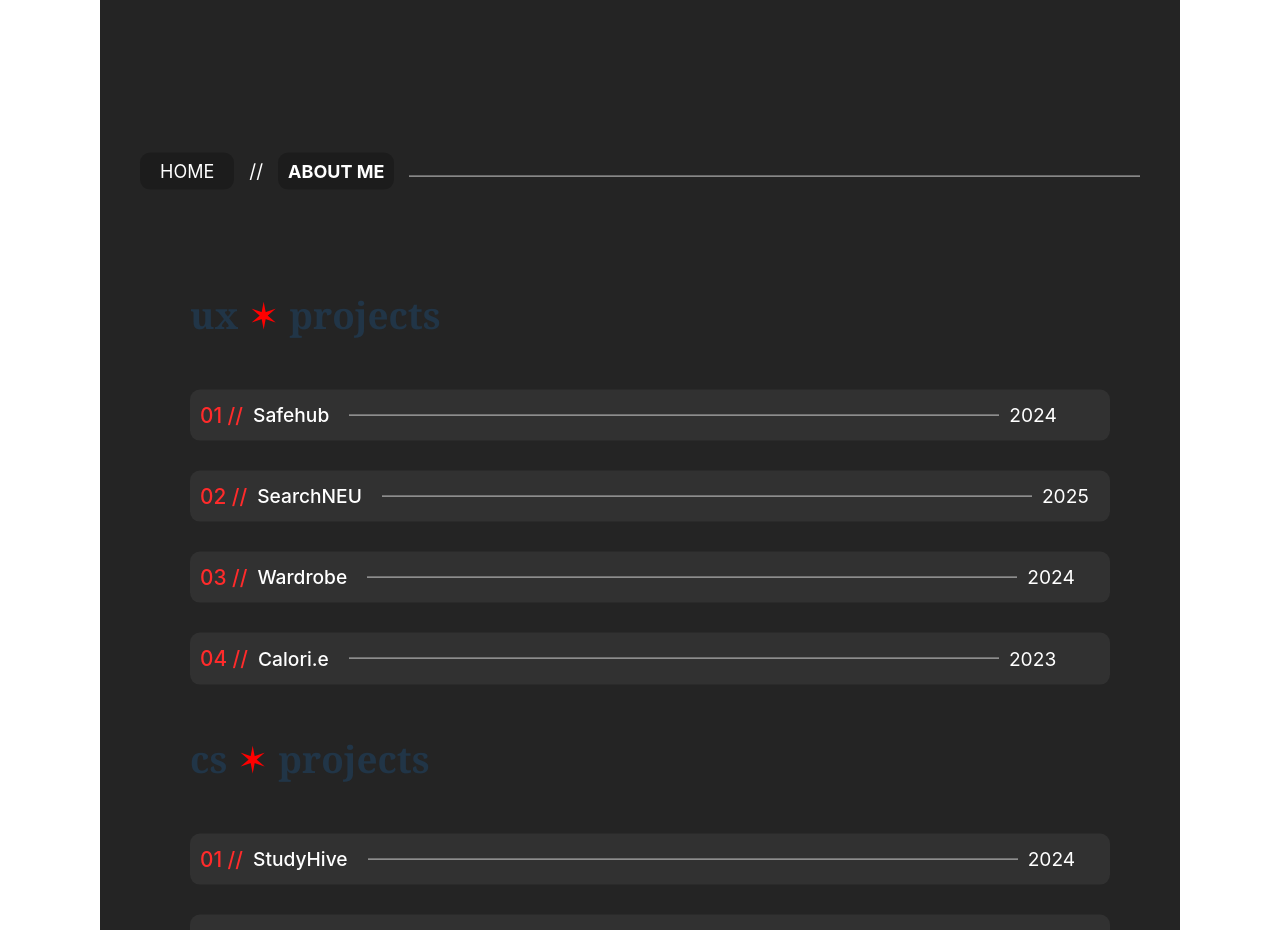
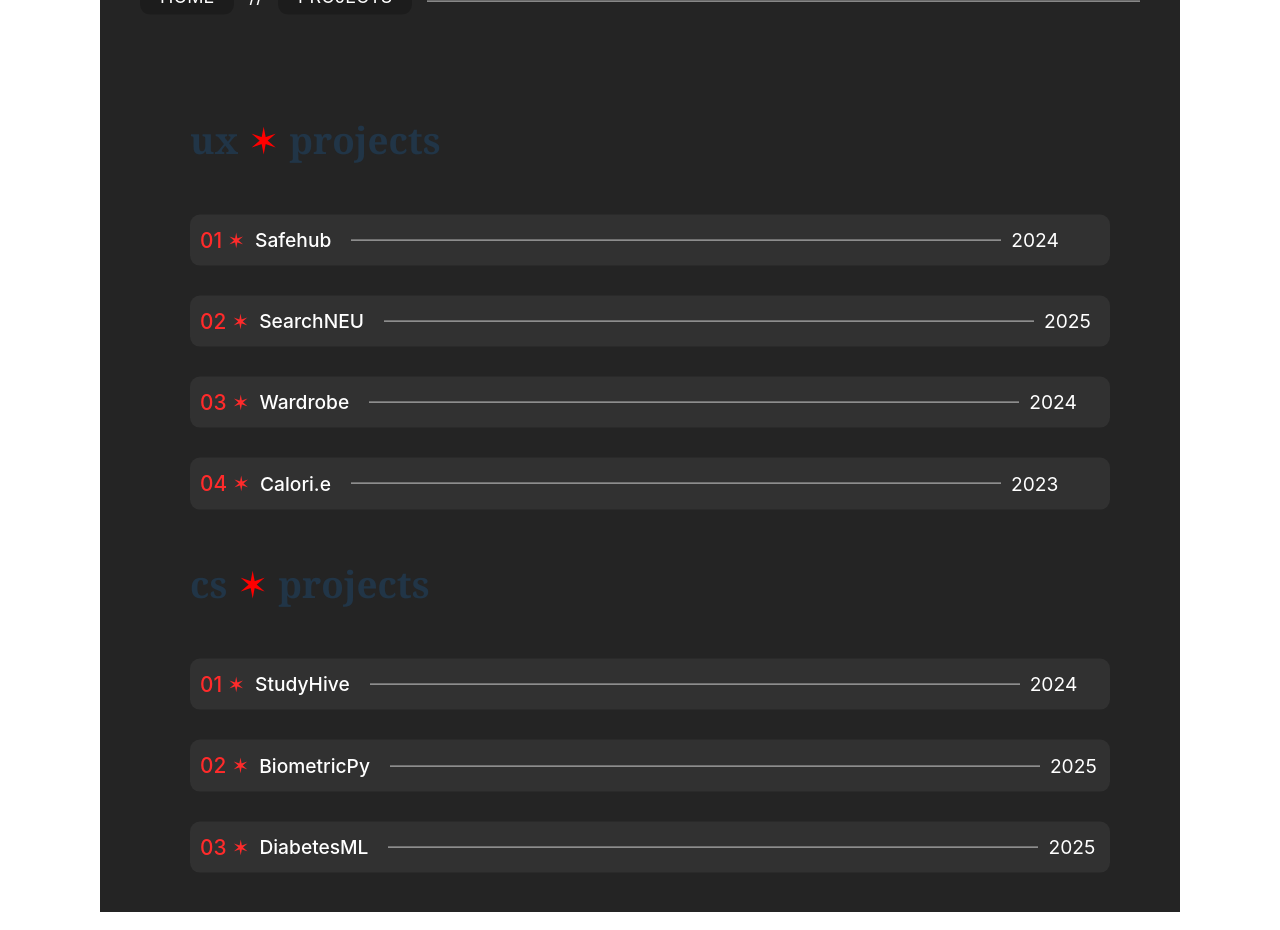
Before and after one commit to tissuepy/2025portfolio, a React (Vite) app: page /ux-projects in a window 1280 px wide. Shown: the top 930 px of the page. Built offline with nearby package versions, Linux system fonts and the light colour scheme.

Commit message:
march 2 commit
updated about me photo, added new information about me, updated css for the nav bar for the projects page and the about me page, and fixed spacing on the home page. also updated the projects page, added the diabetes ML project.

```diff
--- a/src/App.css
+++ b/src/App.css
@@ -162,8 +162,7 @@ html, body {
 
 
 .nav-bar3 {
-  display: flex;
-  margin-top: 120px; /* Increase margin to bring it down */
+  display: flex; /* Increase margin to bring it down */
   justify-content: center;
   align-items: center;
   gap: 5px;
@@ -188,7 +187,6 @@ html, body {
   display: flex;
   align-items: center;
   gap: 40px;
-  margin-top: 80px;
   width: 100%;
   max-width: 900px;
   margin-top: 50px;
@@ -200,7 +198,7 @@ html, body {
   width: 280px; /* Adjust width for a rectangular shape */
   height: 360px; /* Adjust height for a rectangular shape */
   border-radius: 10px; /* Curved edges */
-  margin-left: -100px;
+  margin-left: -60px;
   object-fit: cover;
 }
 
@@ -288,7 +286,7 @@ html, body {
 
 /* Add space below the photo library */
 .content-wrapper {
-  padding-bottom: 0px; /* Adjust the space as needed */
+  padding-bottom: 10000px; /* Adjust the space as needed */
 }
 
 
@@ -380,14 +378,6 @@ html, body {
   margin-top: 10px;
 }
 
-.nav-bar3 {
-  display: flex;
-  align-items: center;
-  justify-content: center;
-  position: relative;
-  padding: 0px 0;
-}
-
 
 
 .nav-item2 {
--- a/src/about.tsx
+++ b/src/about.tsx
@@ -9,17 +9,19 @@ const About = () => {
           <a href="/" className="nav-item">HOME</a>
         </span>
         <span className="divider">//</span>
-        <span className="nav-item1">ABOUT ME</span>
+        <span className="nav-item2">
+        <span className="nav-item">ABOUT ME</span>
+        </span>
         <div className="nav-line"></div>
       </nav>
 
       {/* About Me Section */}
       <div className="about-content">
-        <img src="pfp.JPG" alt="Your Image" className="about-image" />
+        <img src="me.JPG" alt="Your Image" className="about-image" />
         <div className="about-text">
           <h1 className="heading">about me</h1>
           <p className="text-block">
-            I am a product designer and data scientist passionate about creating intuitive, data-driven solutions that enhance user experiences.
+            I am a product designer and data scientist passionate about creating intuitive, data-driven solutions.
             Previously, I worked at <a href="https://www.stamfordhealth.org/care-treatment/research/" className="underline">Stamford Health</a> where I analyzed cancer patient data using machine learning classification models for chemotherapy drug treatments.
             Currently, I am a UX Researcher & Designer at <a href="https://www.sandboxnu.com/" className="underline">Sandbox</a>  where I'm exploring how specific product design decisions impact user behavior and response.
           </p>
@@ -41,12 +43,27 @@ const About = () => {
         </div>
         <div className="square">
           <h3 className="square-title">CURRENTLY BINGING</h3>
-          <p className="square-content">suits - a show about lawyers in nyc; its on Netflix!</p>
+          <p className="square-content">suits - a show about lawyers in nyc; its on netflix!</p>
+        </div>
+      </div>
+
+      <div className="squares-container">
+        <div className="square">
+          <h3 className="square-title">GO-TO FOOD</h3>
+          <p className="square-content">definitely tteokbokki - literally so good, especially with rose sauce</p>
+        </div>
+        <div className="square">
+          <h3 className="square-title">FAVORITE ANIMAL</h3>
+          <p className="square-content">capybaras! they are literally so cute and so chill</p>
+        </div>
+        <div className="square">
+          <h3 className="square-title">DREAM VACATION</h3>
+          <p className="square-content">bora bora is beautiful; definitely going to make a visit sometime after graduation</p>
         </div>
       </div>
 
       <div className="project-list">
-        <h1 className="heading"> <a href="#" className="staricon">✶</a> photography</h1>
+        <h1 className="heading"> photography <a href="#" className="staricon">✶</a></h1>
       </div>
 
       {/* Original Photo Library Section */}
--- a/src/home.tsx
+++ b/src/home.tsx
@@ -14,7 +14,7 @@ const PortfolioText = () => {
         </nav>
 
       <div className="header-container">
-        <h1 className="heading">nitish gannu <a href="#" className="staricon">✶</a> product designer</h1>
+        <h1 className="heading">nitish gannu <a href="#" className="staricon">✶</a> data scientist</h1>
       </div>
 
 
--- a/src/projects.css
+++ b/src/projects.css
@@ -22,7 +22,7 @@
   align-items: center;
   gap: 5px;
   width: 100%;
-  margin-top: 400px;
+  margin-top: 50px;
   font-size: 1.2rem;
 }
 
--- a/src/ux-projects.tsx
+++ b/src/ux-projects.tsx
@@ -9,7 +9,9 @@ const UXProjects = () => {
           <a href="/" className="nav-item">HOME</a>
         </span>
         <span className="divider">//</span>
-        <span className="nav-item1">ABOUT ME</span>
+        <span className="nav-item2">
+        <span className="nav-item">PROJECTS</span>
+        </span>
         <div className="nav-line"></div>
       </nav>
 
@@ -18,28 +20,28 @@ const UXProjects = () => {
         <h1 className="heading"> ux <a href="#" className="staricon">✶</a> projects</h1>
 
         <Link to="https://www.notion.so/Safehub-19534c722e4280a69ff3e3b0650b9136?pvs=4" className="project-item">
-          <span className="project-number">01 //</span>
+          <span className="project-number">01 ✶</span>
           <span className="project-name">Safehub</span>
           <span className="project-line"></span>
           <span className="project-year">2024</span>
         </Link>
 
         <Link to="https://www.notion.so/SearchNEU-19534c722e42805aa1ead97764bfb549?pvs=4" className="project-item">
-          <span className="project-number">02 //</span>
+          <span className="project-number">02 ✶</span>
           <span className="project-name">SearchNEU</span>
           <span className="project-line"></span>
           <span className="project-year">2025</span>
         </Link>
 
         <Link to="https://easy-iron-95a.notion.site/Wardrobe-19534c722e4280ba91c5f5db71c5f47e" className="project-item">
-          <span className="project-number">03 //</span>
+          <span className="project-number">03 ✶</span>
           <span className="project-name">Wardrobe</span>
           <span className="project-line"></span>
           <span className="project-year">2024</span>
         </Link>
 
         <Link to="https://easy-iron-95a.notion.site/Calori-e-19534c722e4280dca26ce6cee867da06" className="project-item">
-          <span className="project-number">04 //</span>
+          <span className="project-number">04 ✶</span>
           <span className="project-name">Calori.e</span>
           <span className="project-line"></span>
           <span className="project-year">2023</span>
@@ -48,24 +50,23 @@ const UXProjects = () => {
         <h1 className="heading">cs <a href="#" className="staricon">✶</a> projects</h1>
 
         <Link to="https://github.com/tissuepy/StudyHive" className="project-item">
-          <span className="project-number">01 //</span>
+          <span className="project-number">01 ✶</span>
           <span className="project-name">StudyHive</span>
           <span className="project-line"></span>
           <span className="project-year">2024</span>
         </Link>
 
         <Link to="https://github.com/tissuepy/biometricanalysis" className="project-item">
-          <span className="project-number">02 //</span>
-          <span className="project-name">FingerScan</span>
+          <span className="project-number">02 ✶</span>
+          <span className="project-name">BiometricPy</span>
           <span className="project-line"></span>
           <span className="project-year">2025</span>
         </Link>
 
-        <Link to="https://easy-iron-95a.notion.site/Wardrobe-19534c722e4280ba91c5f5db71c5f47e" className="project-item">
-          <span className="project-number">03 //</span>
-          <span className="project-name">PySurvey</span>
+        <Link to="https://github.com/tissuepy/knn-classification-diabetes" className="project-item">
+          <span className="project-number">03 ✶</span>
+          <span className="project-name">DiabetesML</span>
           <span className="project-line"></span>
-
           <span className="project-year">2025</span>
         </Link>
       </div>
```
Also changed, not shown: 1 other file (tests, documents, lock files or other folders).
